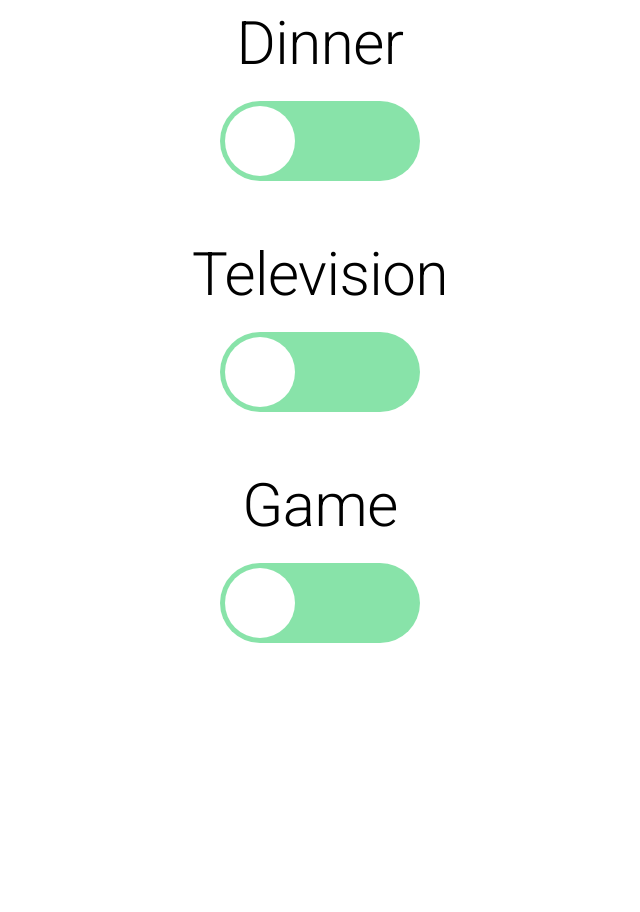
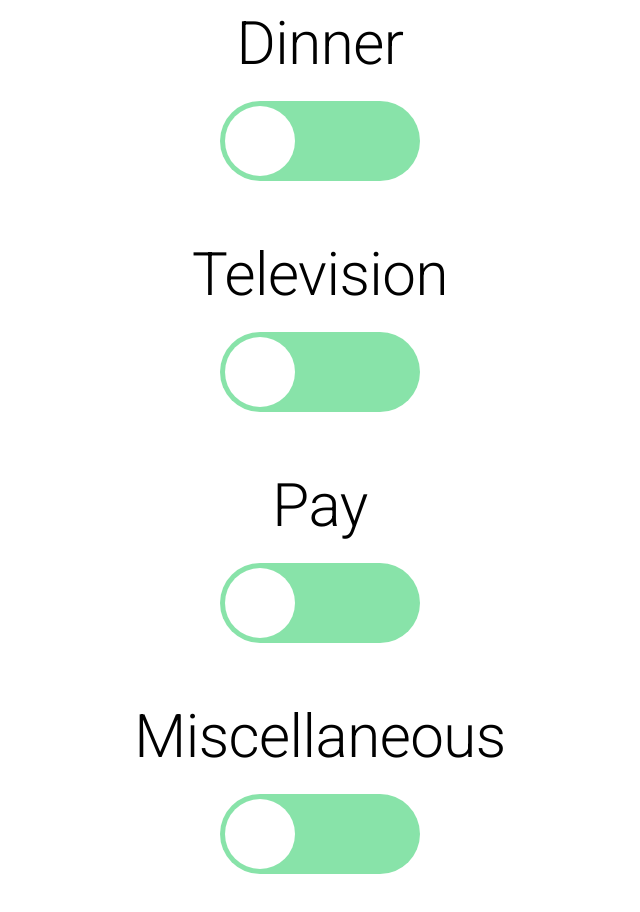
Before and after one commit to ebweinberger/turn-taker, a Next.js app: page / in a window 1280 px wide. Shown: the top 912 px of the page, without its empty margins (320-960 px from the left). Before the commit the page ends 800 px from the top, so only its background shows below. Built offline with nearby package versions, Linux system fonts and the light colour scheme.

Commit message:
changed switch names

```diff
--- a/pages/index.js
+++ b/pages/index.js
@@ -6,7 +6,8 @@ export default function Home() {
     <div>
       <MySwitch name={"Dinner"} />
       <MySwitch name={"Television"} />
-      <MySwitch name={"Game"} />
+      <MySwitch name={"Pay"} />
+      <MySwitch name={"Miscellaneous"} />
     </div>
   );
 }
```
